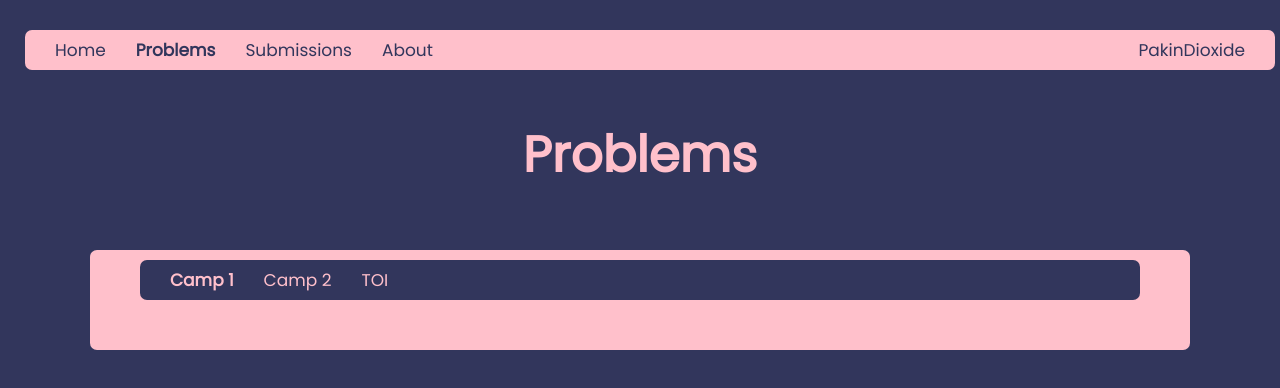
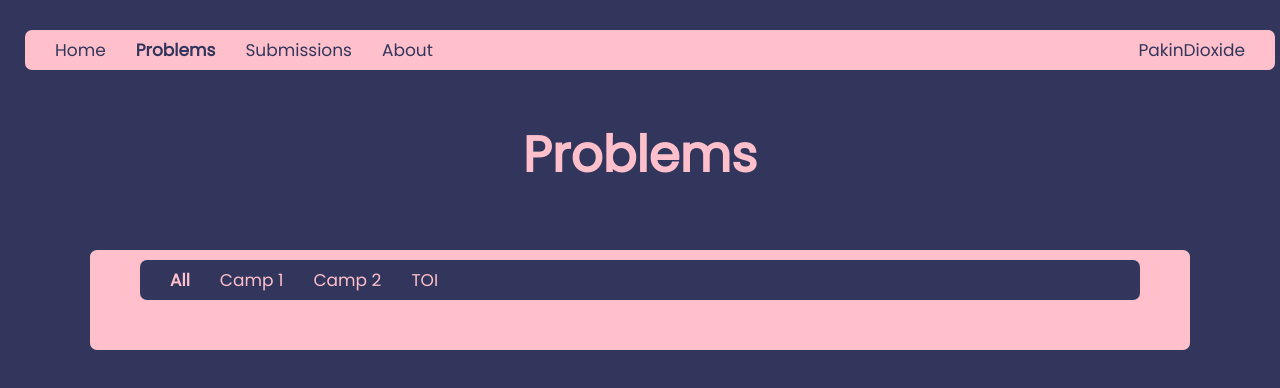
Before and after one commit to grader71/grader71, a Next.js app: page /problems in a window 1280 px wide. Shown: the top 388 px of the page. Built offline with nearby package versions, Linux system fonts and the light colour scheme.

Commit message:
Fix level menu bar

```diff
--- a/package.json
+++ b/package.json
@@ -9,6 +9,7 @@
     "lint": "next lint"
   },
   "dependencies": {
+    "@vercel/postgres": "^0.9.0",
     "next": "^14.2.5",
     "react": "^18",
     "react-dom": "^18"
--- /dev/null
+++ b/src/app/problems/menu.tsx
@@ -0,0 +1,52 @@
+'use client';
+import React, { useState } from 'react';
+import Header from '@/components/header';
+import '@/styles/global.css';
+import '@/styles/problems.css';
+import { useSearchParams } from 'next/navigation';
+import Link from 'next/link';
+
+const levels = [
+    {
+        label: 'All',
+        value: ''
+    },
+    {
+        label: 'Camp 1',
+        value: 'camp1'
+    },
+    {
+        label: 'Camp 2',
+        value: 'camp2'
+    },
+    {
+        label: 'TOI',
+        value: 'toi'
+    }
+];
+
+const Menu = () => {
+    const searchParams = useSearchParams();
+    const level = searchParams.get('level') || '';
+
+    return (
+        <div className='problems_box'>
+            <div className='problems_menu_box'>
+                {
+                    levels.map(levelItem => {
+                        const href = levelItem.value === '' ? '/problems' : `/problems?level=${levelItem.value}`;
+                        return (
+                            <Link
+                                key={levelItem.value}
+                                href={href}
+                                className={level === levelItem.value ? 'problems_menu_selected' : 'problems_menu'}
+                            >{levelItem.label}</Link>
+                        );
+                    })
+                }
+            </div>
+        </div>
+    );
+};
+
+export default Menu;
--- a/src/app/problems/page.tsx
+++ b/src/app/problems/page.tsx
@@ -3,6 +3,7 @@ import React, { useState } from 'react'
 import Header from '@/components/header'
 import '@/styles/global.css'
 import '@/styles/problems.css'
+import Menu from './menu'
 
 const Problems = () => {
   const [selected, setSelected] = useState("Camp 1")
@@ -11,13 +12,7 @@ const Problems = () => {
     <div className='width_small'>
       <Header selected = "Problems" username = "PakinDioxide"/>
       <p className='topic'>Problems</p>
-      <div className='problems_box'>
-        <div className='problems_menu_box'>
-          <button className={"Camp 1" === selected ? "problems_menu_selected" : "problems_menu"} onClick={ () => setSelected("Camp 1")}>Camp 1</button >
-          <button className={"Camp 2" === selected ? "problems_menu_selected" : "problems_menu"} onClick={ () => setSelected("Camp 2")}>Camp 2</button >
-          <button className={"TOI" === selected ? "problems_menu_selected" : "problems_menu"} onClick={ () => setSelected("TOI")}>TOI</button>
-        </div>
-      </div>
+      <Menu />
     </div>
   )
 }
```
Also changed, not shown: 1 other file (tests, documents, lock files or other folders).
